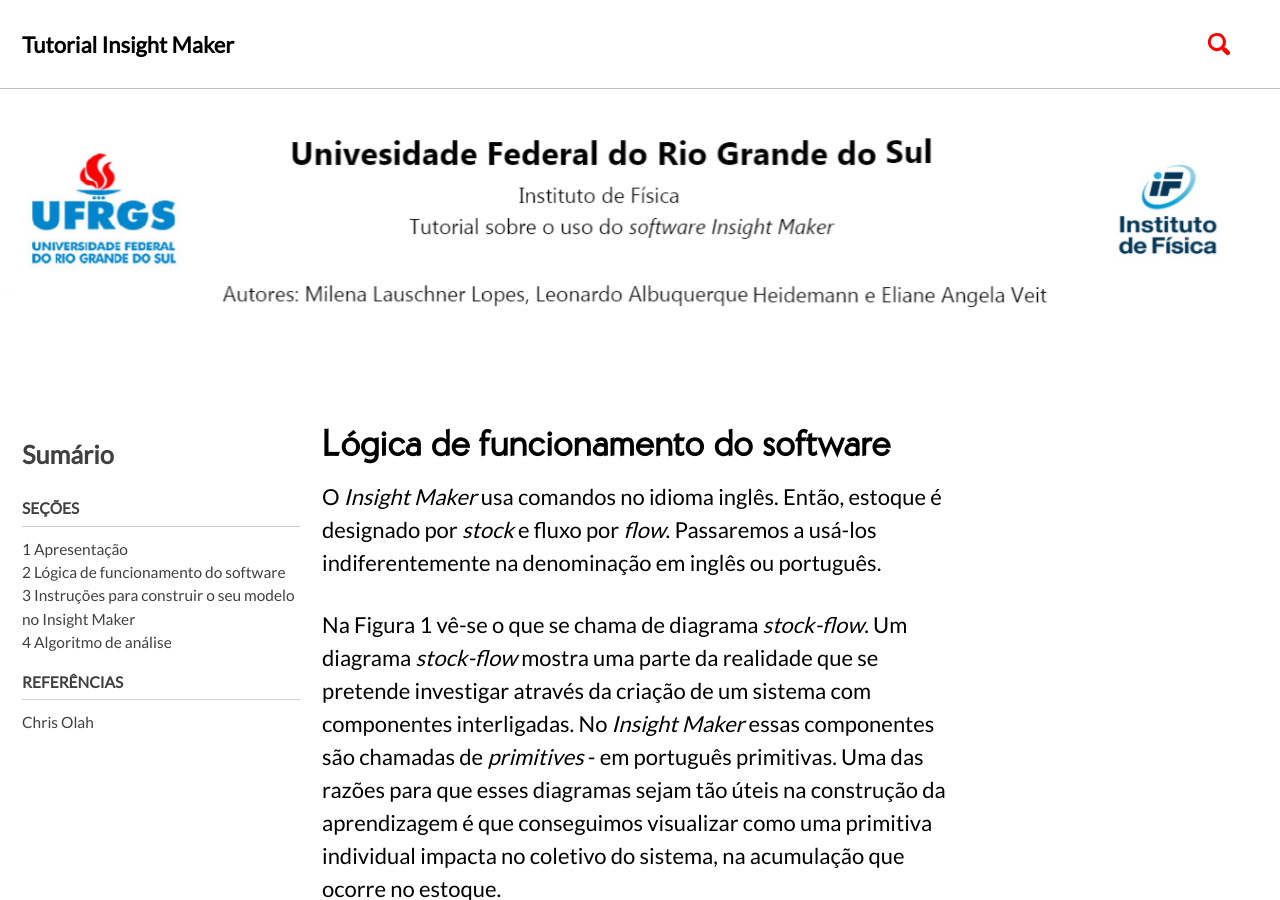
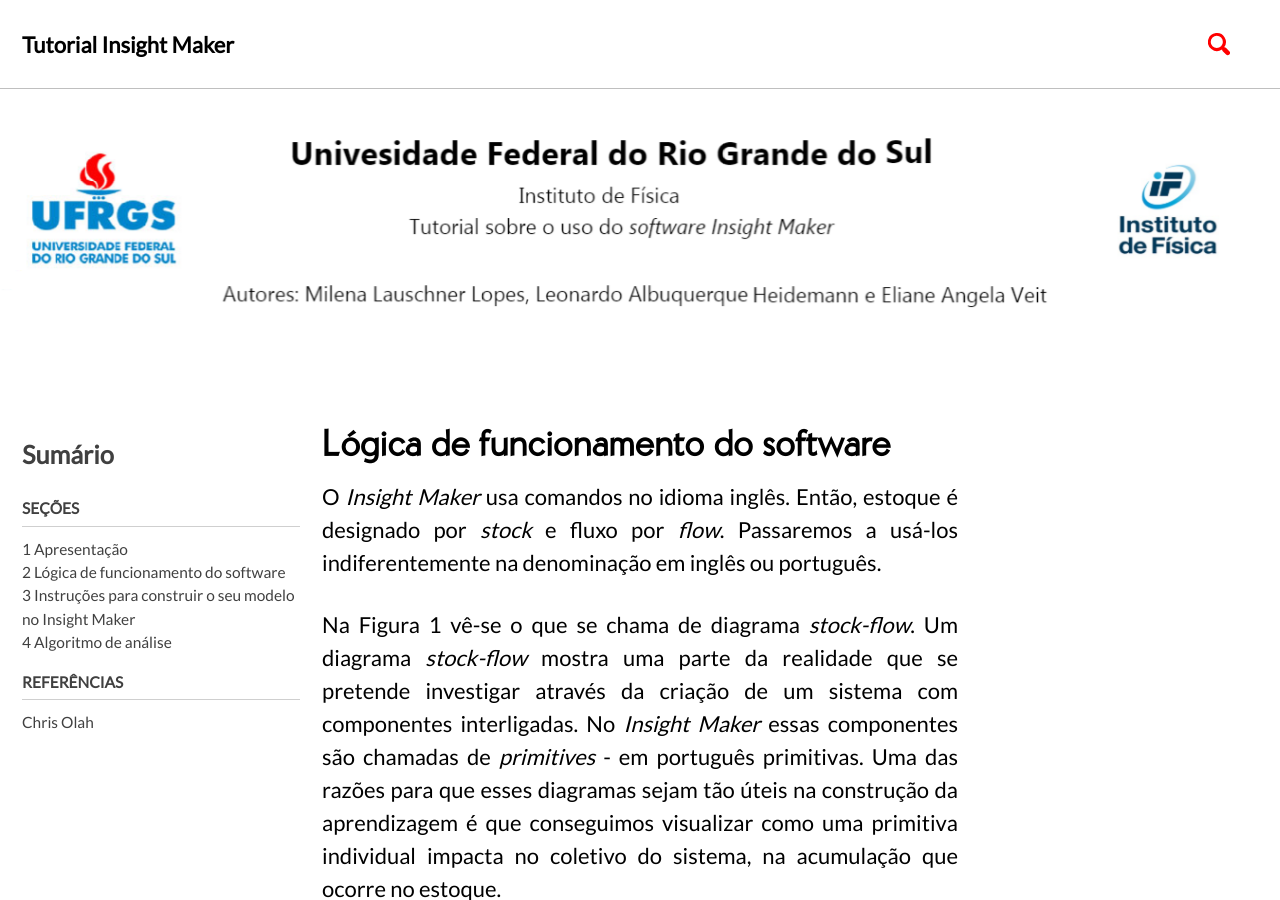
Before and after one commit to milenalauschner/MM, a Jekyll site: the page built from _pages/funcionamento.md, in a window 1280 px wide and 900 px high. Built offline with Jekyll 4.4.1, drawn with Linux system fonts in a browser that asks for light colours; cached includes are drawn as plain includes; nearby versions of some CDN libraries; comment, search, counter and statistics services are not loaded.

Commit message:
Update funcionamento.md

```diff
--- a/_pages/funcionamento.md
+++ b/_pages/funcionamento.md
@@ -12,11 +12,16 @@
 ---
 
 O _Insight Maker_ usa comandos no idioma inglês. Então, estoque é designado por _stock_ e fluxo por _flow_. Passaremos a usá-los indiferentemente na denominação em inglês ou português.
+{: .text-justify}
 
 Na Figura 1 vê-se o que se chama de diagrama _stock-flow_. Um diagrama _stock-flow_  mostra uma parte da realidade que se pretende investigar através da criação de um sistema com componentes interligadas. No _Insight Maker_ essas componentes são chamadas de _primitives_ - em português primitivas. Uma das razões para que esses diagramas  sejam tão úteis na construção da aprendizagem é que conseguimos visualizar como uma primitiva individual impacta no coletivo do sistema, na acumulação que ocorre no estoque.
+{: .text-justify}
 
 Acumulações estão em todos os lugares em nossas vidas. Nesse primeiro momento estamos usando o exemplo de livros em uma biblioteca, mas poderíamos nos preocupar com o dinheiro depositado em uma conta de poupança, com a acumulação de água em um balde durante uma chuva, com a  acumulação de velocidade das pedras de granizo que caem durante uma tempestade, etc.
+{: .text-justify}
 
 As acumulações são representadas por retângulos associados aos estoques, que podem variar pela existência de um fluxo, representado por uma seta com linha contínua. O fluxo é responsável por diminuir, aumentar ou manter constante o nível do estoque.
+{: .text-justify}
 
 Existem também componentes que podem influenciar no comportamento de um fluxo. São as chamadas variáveis _variables_. Apesar do significado do nome, elas podem ser variáveis ou constantes. Por exemplo, no caso mais simplificado de uma biblioteca, vê-se na Figura 2 a existência de duas variáveis, uma para estipular um prazo de devolução dos livros e outra para representar a porcentagem de empréstimos feitos durante um período. A primeira variável vai impactar diretamente no fluxo de devoluções, pois ao acabar o tempo que o aluno pode permanecer com o livro ele deverá devolver à biblioteca. A  criação da segunda variável mostrará de forma mais clara como acontece a diminuição de livros na biblioteca.
+{: .text-justify}
```
